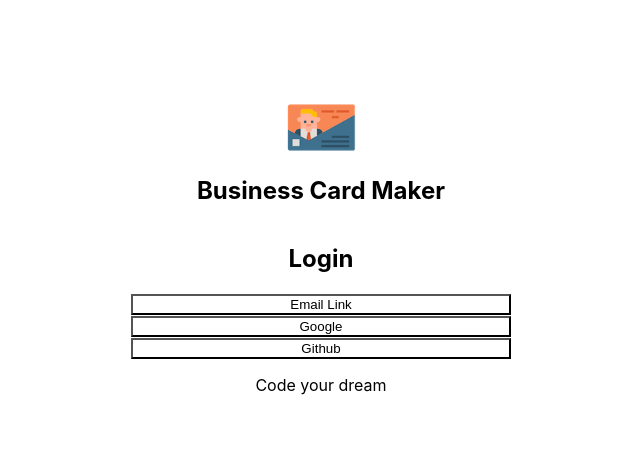
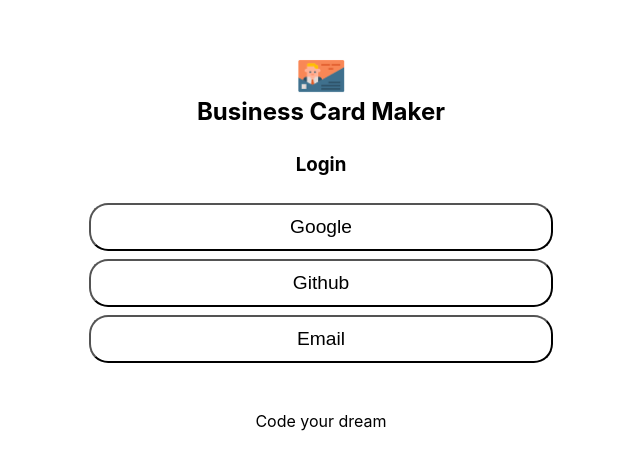
Before and after one commit to mynameisjisoo/card-maker, a React (Create React App) app: page / in a window 1280 px wide. Shown: the part 151-620 px from the top of the page, without its empty margins (319-959 px from the left). Built offline with nearby package versions, Linux system fonts and the light colour scheme; no server answers.

Commit message:
Add login component

```diff
--- a/src/app.jsx
+++ b/src/app.jsx
@@ -1,10 +1,10 @@
 import styles from './app.module.css';
 import Login from './components/login/login';
 
-function App() {
+function App({ authService }) {
   return (
     <div className={styles.login}>
-      <Login />
+      <Login authService={authService} />
     </div>
   );
 }
--- a/src/app.module.css
+++ b/src/app.module.css
@@ -1,8 +1,14 @@
+@value makerGrey from '/src/common/colors.css';
+
+* {
+  box-sizing: border-box;
+}
+
 .login {
   display: flex;
   justify-content: center;
   align-items: center;
+  width: 100%;
   height: 100vh;
-  flex-direction: column;
-  flex-wrap: wrap;
+  background-color: makerGrey;
 }
--- /dev/null
+++ b/src/components/footer/footer.jsx
@@ -0,0 +1,12 @@
+import React from 'react';
+import styles from './footer.module.css';
+
+const Footer = props => {
+  return (
+    <footer className={styles.footer}>
+      <p className={styles.title}>Code your dream</p>
+    </footer>
+  );
+};
+
+export default Footer;
--- /dev/null
+++ b/src/components/footer/footer.module.css
@@ -0,0 +1,13 @@
+@value makerGreen from '/src/common/colors.css';
+@value makerWhite from '/src/common/colors.css';
+@value baseSpace from '/src/common/size.css';
+
+.footer {
+  width: 100%;
+  background-color: makerGreen;
+  text-align: center;
+}
+
+.title {
+  color: makerWhite;
+}
--- /dev/null
+++ b/src/components/header/header.jsx
@@ -0,0 +1,17 @@
+import React from 'react';
+import styles from './header.module.css';
+const Header = ({ onLogout }) => {
+  return (
+    <header className={styles.header}>
+      {onLogout && (
+        <button className={styles.logout} onClick={onLogout}>
+          Logout
+        </button>
+      )}
+      <img src='/images/logo.png' alt='logo' className={styles.logo} />
+      <h1 className={styles.title}>Business Card Maker</h1>
+    </header>
+  );
+};
+
+export default Header;
--- /dev/null
+++ b/src/components/header/header.module.css
@@ -0,0 +1,36 @@
+@value makerGreen, makerWhite, makerBlack, makerYellow from '/src/common/colors.css';
+
+.header {
+  width: 100%;
+  text-align: center;
+  padding: 0.5em;
+  background-color: makerGreen;
+  position: relative; /*.logout 의 포지션 변경위해*/
+}
+
+.logo {
+  width: 3em;
+}
+
+.title {
+  margin: 0;
+  color: makerWhite;
+}
+
+.logout {
+  position: absolute;
+  right: 3em;
+  top: 1em;
+  padding: 0.8em;
+  border-radius: 20%;
+  background-color: makerBlack;
+  color: makerWhite;
+  outline: 0;
+  border: 0;
+  cursor: pointer;
+}
+
+.logout:hover {
+  background-color: makerYellow;
+  color: makerBlack;
+}
--- a/src/components/login/login.jsx
+++ b/src/components/login/login.jsx
@@ -1,22 +1,39 @@
 import React from 'react';
-
+import Footer from '../footer/footer';
+import Header from '../header/header';
 import styles from './login.module.css';
 
-const Login = props => {
+const Login = ({ authService }) => {
+  const onLogin = event => {
+    authService
+      .login(event.currentTarget.textContent) //
+      .then(console.log);
+  };
   return (
-    <div className={styles.container}>
-      <header className={styles.header}>
-        <img src='/images/logo.png' alt='logo' className={styles.logo} />
-        <h2 className={styles.title}>Business Card Maker</h2>
-      </header>
-      <section className={styles.login}>
-        <h2>Login</h2>
-        <button className={styles.loginBtn}>Email Link</button>
-        <button className={styles.loginBtn}>Google</button>
-        <button className={styles.loginBtn}>Github</button>
+    <section className={styles.login}>
+      <Header />
+      <section>
+        <h1>Login</h1>
+        <ul className={styles.list}>
+          <li className={styles.item}>
+            <button className={styles.button} onClick={onLogin}>
+              Google
+            </button>
+          </li>
+          <li className={styles.item}>
+            <button className={styles.button} onClick={onLogin}>
+              Github
+            </button>
+          </li>
+          <li className={styles.item}>
+            <button className={styles.button} onClick={onLogin}>
+              Email
+            </button>
+          </li>
+        </ul>
       </section>
-      <footer className={styles.footer}>Code your dream</footer>
-    </div>
+      <Footer />
+    </section>
   );
 };
 
--- a/src/components/login/login.module.css
+++ b/src/components/login/login.module.css
@@ -5,53 +5,39 @@
 @value baseSpace from '/src/common/size.css';
 @value borderRadius from '/src/common/size.css';
 
-.container {
-  /* border: solid; */
-  box-shadow: 5px 5px 5px makerShadow;
+.login {
   display: flex;
   flex-direction: column;
   text-align: center;
-  width: 25rem;
+  justify-content: center;
+  width: 30em;
+  background-color: makerWhite;
 }
 
-.header {
-  padding-top: baseSpace;
+.list {
+  padding-left: 0;
+  width: 100%;
+  /* display: flex;
+  flex-direction: column; */
+  list-style: none;
+  padding: 0.5rem;
 }
 
-.header,
-.footer {
-  background-color: makerGreen;
-  color: makerWhite;
+.item {
+  margin-bottom: 0.5em;
 }
 
-.logo {
-  width: 70px;
+.button {
+  width: 100%;
+  height: 2.5em;
+  font-size: 1.2rem;
+  background-color: transparent;
+  outline: 0;
+  cursor: pointer;
+  border-radius: 1.2rem;
+  border: makerGreen solid;
 }
 
-.title {
-  margin: 0 0 baseSpace 0;
-}
-
-.login {
-  margin-bottom: 16px;
-}
-
-.loginBtn {
-  width: 95%;
-  font-size: calc(baseSpace * 2);
-  background-color: transparent;
-  outline: none;
-  cursor: pointer;
-  border-radius: borderRadius;
-  border: makerGreen solid;
-  padding: baseSpace;
-  margin: calc(baseSpace * 0.5) baseSpace;
-}
-
-.loginBtn:hover {
+.button:hover {
   background-color: makerYellow;
 }
-
-.footer {
-  padding: calc(baseSpace * 2) 0;
-}
--- a/src/index.js
+++ b/src/index.js
@@ -2,10 +2,12 @@ import React from 'react';
 import ReactDOM from 'react-dom';
 import './index.module.css';
 import App from './app';
+import AuthService from './service/auth_service';
 
+const authService = new AuthService();
 ReactDOM.render(
   <React.StrictMode>
-    <App />
+    <App authService={authService} />
   </React.StrictMode>,
   document.getElementById('root')
 );
--- a/src/index.module.css
+++ b/src/index.module.css
@@ -1,5 +1,3 @@
-@value makerwhite from './common/colors.css';
-
 body {
   margin: 0;
   font-family: -apple-system, BlinkMacSystemFont, 'Segoe UI', 'Roboto', 'Oxygen',
@@ -7,14 +5,9 @@ body {
     sans-serif;
   -webkit-font-smoothing: antialiased;
   -moz-osx-font-smoothing: grayscale;
-  background-color: makerBlack;
 }
 
 code {
   font-family: source-code-pro, Menlo, Monaco, Consolas, 'Courier New',
     monospace;
 }
-
-* {
-  box-sizing: border-box;
-}
--- a/src/service/auth_service.js
+++ b/src/service/auth_service.js
@@ -1,9 +1,10 @@
 import firebase from 'firebase';
+import firebaseApp from './firebase';
 class AuthService {
   login(providerName) {
     // github나 google등
     const authProvider = new firebase.auth[`${providerName}AuthProvider`]();
-    return firebase.auth().signInWithPopup(authProvider);
+    return firebaseApp.auth().signInWithPopup(authProvider);
   }
 }
 
--- a/src/service/firebase.js
+++ b/src/service/firebase.js
@@ -1,9 +1,12 @@
+import firebase from 'firebase';
+
 const firebaseConfig = {
-  apiKey: REACT_APP_FIREBASE_API_KEY,
-  authDomain: REACT_APP_FIREBASE_AUTH_DOMAIN,
-  projectId: REACT_APP_FIREBASE_DB_URL,
-  databaseURL: REACT_APP_FIREBASE_PROJECT_ID
+  apiKey: process.env.REACT_APP_FIREBASE_API_KEY,
+  authDomain: process.env.REACT_APP_FIREBASE_AUTH_DOMAIN,
+  projectId: process.env.REACT_APP_FIREBASE_PROJECT_ID,
+  databaseURL: process.env.REACT_APP_FIREBASE_DB_URL
 };
 
 //Initialize Firebase
-firebase.initializeApp(firebaseConfig);
+const firebaseApp = firebase.initializeApp(firebaseConfig);
+export default firebaseApp;
```
